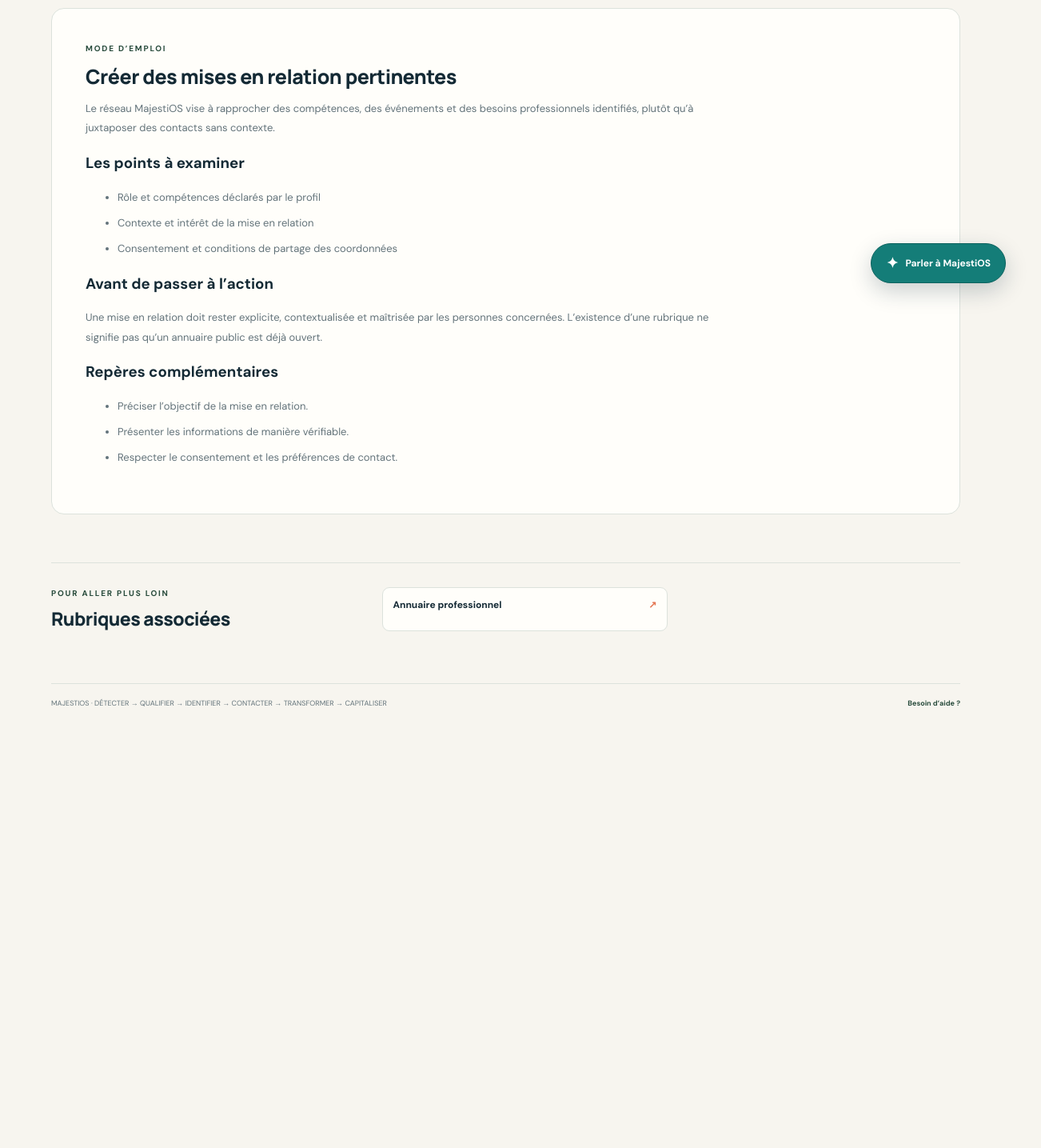
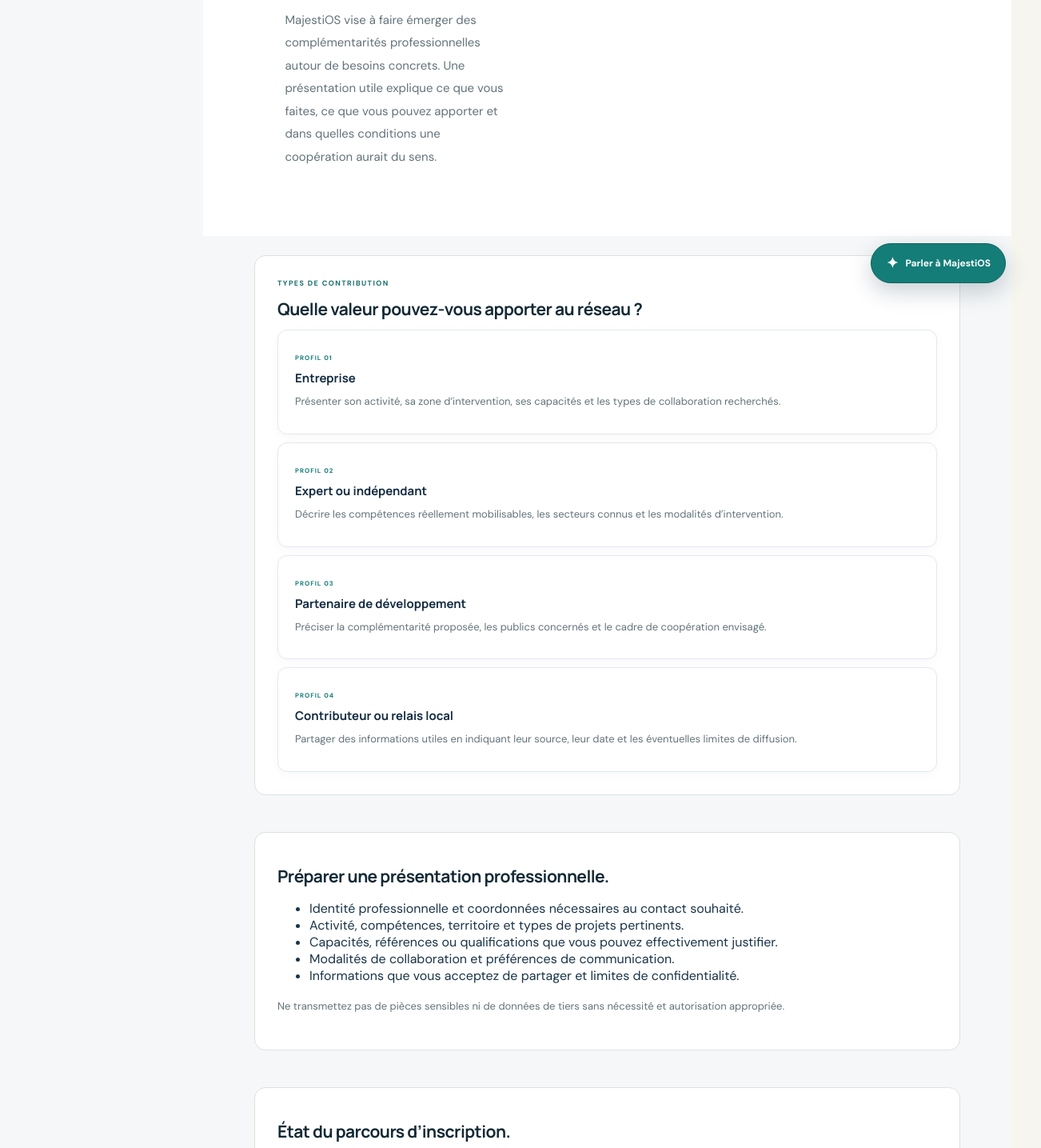
Before and after one commit to Chexpeer/Majestios, a Next.js app: page /reseaux/rejoindre in a window 1280 px wide. Shown: the part 426-1861 px from the top of the page at 80% size, 1302 px wide, since content can reach past the window. Before the commit the page ends 1361 px from the top, so only its background shows below. Built offline with nearby package versions, Linux system fonts and the light colour scheme.

Commit message:
Créer le parcours de contribution au réseau MajestiOS

```diff
--- /dev/null
+++ b/src/app/reseaux/rejoindre/page.tsx
@@ -0,0 +1,24 @@
+import Link from "next/link";
+import PublicHeader from "@/components/public-header";
+
+export const metadata = {
+ title: "Rejoindre le réseau MajestiOS",
+ description: "Découvrir les principes de contribution au réseau professionnel et les informations à préparer avant une mise en relation."
+};
+
+const contributions = [
+ {title:"Entreprise",text:"Présenter son activité, sa zone d’intervention, ses capacités et les types de collaboration recherchés."},
+ {title:"Expert ou indépendant",text:"Décrire les compétences réellement mobilisables, les secteurs connus et les modalités d’intervention."},
+ {title:"Partenaire de développement",text:"Préciser la complémentarité proposée, les publics concernés et le cadre de coopération envisagé."},
+ {title:"Contributeur ou relais local",text:"Partager des informations utiles en indiquant leur source, leur date et les éventuelles limites de diffusion."}
+];
+
+export default function RejoindreReseauPage() {
+ return <main className="public-site concept-page"><PublicHeader />
+  <section className="how-section concept-hero"><div><span className="section-label">RÉSEAUX · CONTRIBUER</span><h1>Rejoindre un réseau utile, <em>avec une contribution claire.</em></h1><p>MajestiOS vise à faire émerger des complémentarités professionnelles autour de besoins concrets. Une présentation utile explique ce que vous faites, ce que vous pouvez apporter et dans quelles conditions une coopération aurait du sens.</p></div></section>
+  <section className="concept-principles"><span className="section-label">TYPES DE CONTRIBUTION</span><h2>Quelle valeur pouvez-vous apporter au réseau ?</h2><div className="results-list">{contributions.map((item,i)=><article className="result-card" key={item.title}><div className="result-main"><span className="result-category">PROFIL {String(i+1).padStart(2,"0")}</span><h3>{item.title}</h3><p>{item.text}</p></div></article>)}</div></section>
+  <section className="concept-principles"><h2>Préparer une présentation professionnelle.</h2><ul><li>Identité professionnelle et coordonnées nécessaires au contact souhaité.</li><li>Activité, compétences, territoire et types de projets pertinents.</li><li>Capacités, références ou qualifications que vous pouvez effectivement justifier.</li><li>Modalités de collaboration et préférences de communication.</li><li>Informations que vous acceptez de partager et limites de confidentialité.</li></ul><p>Ne transmettez pas de pièces sensibles ni de données de tiers sans nécessité et autorisation appropriée.</p></section>
+  <section className="concept-principles"><h2>État du parcours d’inscription.</h2><p>Cette page présente les critères de contribution ; elle ne constitue pas un formulaire d’inscription actif. L’ouverture des profils doit être précédée de règles explicites sur la vérification, la visibilité, le consentement, l’accès aux coordonnées, la conservation et la suppression des données.</p><p><Link href="/reseaux">Retour à la méthode de réseautage intelligent →</Link></p></section>
+  <footer className="public-footer"><Link className="footer-brand" href="/">MajestiOS</Link><Link href="/confidentialite">Confidentialité</Link><Link href="/faq">FAQ</Link></footer>
+ </main>;
+}
```
